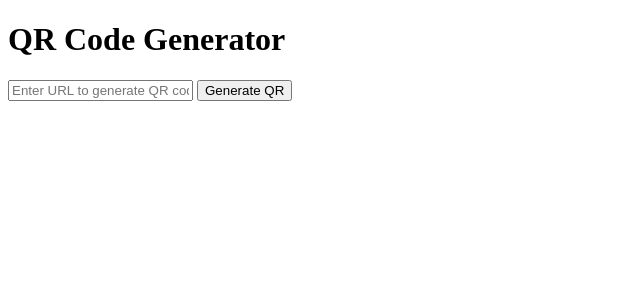
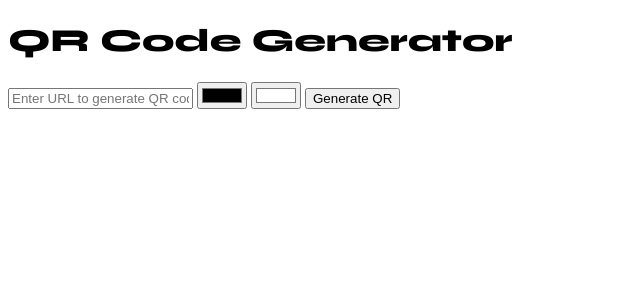
Before and after one commit to vs-tries-to-code/qr-code-generator, a Flask app: page / in a window 1280 px wide. Shown: the top 300 px of the page, without its empty margins (0-640 px from the left). Run offline with Flask 3, Linux system fonts and the light colour scheme.

Commit message:
Displaying qr, download, and customize color

```diff
--- a/app.py
+++ b/app.py
@@ -5,19 +5,18 @@ app = Flask(__name__)
 
 @app.route("/")
 def home():
-    return render_template("index.html")
+    return render_template("index.html", show_qr=False)
 
 @app.route("/generate", methods=["POST"])
 def generate():
     data = request.form["data"]
-    qr = qrcode.QRCode(
-        border = 2,
-        box_size= 3,
-        )
+    fill_color = request.form["fill-color"]
+    back_color = request.form["back-color"]
+    qr = qrcode.QRCode(border = 2, box_size= 3)
     qr.add_data(data)
     qr.make(fit=True)
-    img = qr.make_image()
+    img = qr.make_image(fill_color=fill_color, back_color=back_color)
     img.save("static/your-qr.png")
-    return "QR successfully generated!"
+    return render_template("index.html", show_qr=True)
 
 app.run(debug=True)
--- a/templates/index.html
+++ b/templates/index.html
@@ -1,10 +1,27 @@
     <!DOCTYPE html>
     <html>
+    <head>
+        <title>QR Generator</title>
+        <link href="style.css" rel="stylesheet">
+        <link rel="preconnect" href="https://fonts.googleapis.com">
+        <link rel="preconnect" href="https://fonts.gstatic.com" crossorigin>
+        <link href="https://fonts.googleapis.com/css2?family=Syne:wght@400..800&display=swap" rel="stylesheet">
+    </head>
     <body>
         <h1>QR Code Generator</h1>
         <form action="/generate" method="post">
             <input type="text" name="data" placeholder="Enter URL to generate QR code"/>
+            <input type="color" name="fill-color" value="#000000" placeholder="Enter hex code of fill colour"/>
+            <input type="color" name="back-color" value="#ffffff" placeholder="Enter hex code of back colour"/>
             <button type="submit">Generate QR</button>
         </form>
+
+        {% if show_qr %}
+        <h2>Your QR Code</h2>
+        <img src="{{ url_for('static', filename='your-qr.png') }}"/>
+        <a href="{{ url_for('static', filename='your-qr.png') }}" download>
+            <button>DOWNLOAD QR</button>
+        </a>
+        {% endif %}
     </body>
     </html>
--- /dev/null
+++ b/templates/style.css
@@ -0,0 +1,5 @@
+h1{
+    font-family: "Syne", sans-serif;
+    font-weight: 800;
+
+}
```
Also changed, not shown: static/your-qr.png. Lines whose indentation alone changed are shown as unchanged.
